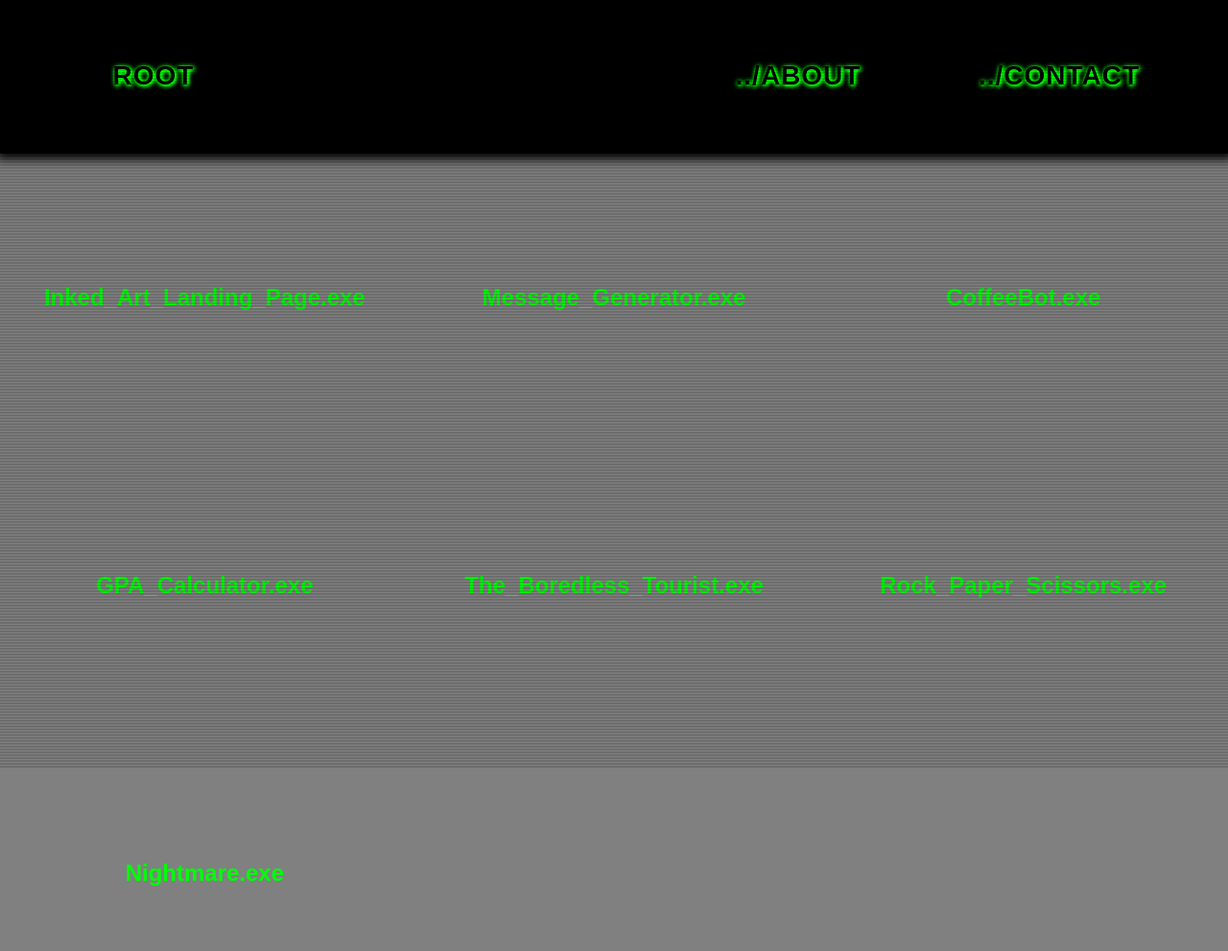
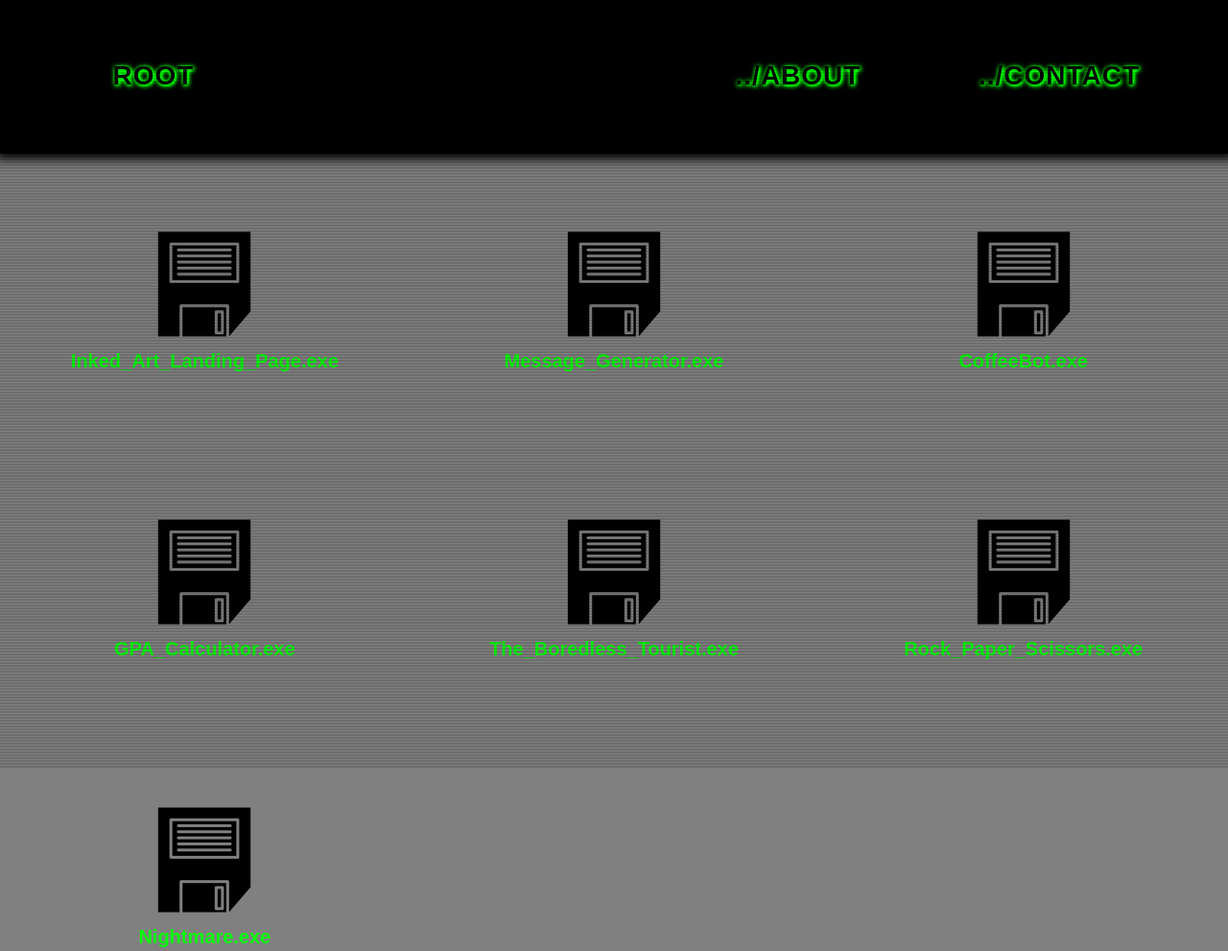
Before and after one commit to End-Us3r/End-Us3r.github.io, a plain HTML site: page projects-page.html in a window 1280 px wide. Shown: the top 991 px of the page at 96% size. Drawn offline with Linux system fonts and the light colour scheme; a web font is replaced by a local one.

Commit message:
Updated layout changes
Linked JS files, introduced PNG file( one icon), minor fixes

```diff
--- a/projects-page.css
+++ b/projects-page.css
@@ -50,7 +50,6 @@ body::after {
     transparent 1px,
     transparent 3px
   );
-
   pointer-events: none;
   z-index: 999;
 }
@@ -67,6 +66,28 @@ nav {
   text-shadow: green 0px 0px 4px;
   box-shadow: 1px 1px 10px 5px;
 
+}
+
+.card-container {
+  position: relative;
+}
+
+.card-container img {
+  z-index: 10;
+}
+
+.card-container img:hover {
+  cursor: pointer;
+  background-color: #00ff09;
+}
+
+.card-container h2 {
+  position: relative;
+  z-index: 0;
+}
+
+.card-container h2:hover {
+  pointer-events: none;
 }
 
 ul {
@@ -175,10 +196,11 @@ a {
   align-items: center;
   margin: 10rem 0 0 0;
   height: auto;
+  text-align: center;
 }
 
 h2 {
-  font-size: var(--font-size-two);
+  font-size: 1.25rem;
   font-family: doto, sans-serif;
   color: #00ff09;
   width: 100%;
@@ -345,12 +367,7 @@ footer p {
   .card-container {
     display: flex;
     flex-direction: column;
-    background-color: var(--background-light-grey);
-    font-size: 1.2rem;
-    border-radius: var(--border-radius-two);
-    box-shadow: 8px 8px 10px var(--fifth-color);
-    z-index: 2;
-    transition: box-shadow 0.3s ease, transform 0.3s ease;
+    font-size: 1rem;
     height: auto;
   }
 
@@ -412,13 +429,6 @@ footer p {
   .card-container {
     display: flex;
     flex-direction: column;
-    background-color: var(--background-light-grey);
-    font-size: 1.2rem;
-    border-radius: var(--border-radius-two);
-    box-shadow: 8px 8px 10px var(--fifth-color);
-    z-index: 2;
-    transition: box-shadow 0.3s ease, transform 0.3s ease;
-    height: auto;
   }
 
   h2 {
--- a/projects-page.html
+++ b/projects-page.html
@@ -67,49 +67,93 @@
       </nav>
     </header>
     <main>
+      <script>
+        document.addEventListener("DOMContentLoaded", function () {
+          const gridItems = document.querySelectorAll(".card-container");
 
-      <script>
-        document.addEventListener("DOMContentLoaded", function() {
-          const gridItems = document.querySelectorAll('.card-container');
-
-          gridItems.forEach(item => {
+          gridItems.forEach((item) => {
             if (Math.random() > 0.5) {
-              item.classList.add('glitch');
+              item.classList.add("glitch");
             }
           });
         });
       </script>
 
       <section class="grid">
-        <div
-          id="button_one"
-          class="card-container"
-          title="Inked Art Landing Page"
-        >
+        <div class="card-container" title="Inked Art Landing Page">
+          <div id="button_one">
+            <img
+              href="https://end-us3r.github.io/Inked-Art-Homepage-Project/"
+              src="../End-Us3r.github.io/diskette.png"
+              alt="Icon created by rizal2109 @ Flaticon"
+            />
+          </div>
           <h2>Inked_Art_Landing_Page.exe</h2>
         </div>
 
-        <div id="button_two" class="card-container">
+        <div  class="card-container">
+          <div id="button_two">
+            <img
+            href="#"
+            src="../End-Us3r.github.io/diskette.png"
+            alt="Icon created by rizal2109 @ Flaticon"
+            />
+          </div>
           <h2>Message_Generator.exe</h2>
         </div>
 
-        <div id="button_three" class="card-container">
-          <h2>CoffeeBot.exe</h2>
+        <div class="card-container">
+          <div id="button_three">
+          <img
+            href="#"
+            src="../End-Us3r.github.io/diskette.png"
+            alt="Icon created by rizal2109 @ Flaticon"
+          />
+        </div>
+        <h2>CoffeeBot.exe</h2>
         </div>
 
-        <div id="button_four" class="card-container">
+        <div class="card-container">
+          <div id="button_four">
+          <img
+            href="#"
+            src="../End-Us3r.github.io/diskette.png"
+            alt="Icon created by rizal2109 @ Flaticon"
+          />
+          </div>
           <h2>GPA_Calculator.exe</h2>
         </div>
 
-        <div id="button_five" class="card-container">
+        <div class="card-container">
+          <div id="button_five">
+          <img
+            href="#"
+            src="../End-Us3r.github.io/diskette.png"
+            alt="Icon created by rizal2109 @ Flaticon"
+          />
+          </div>
           <h2>The_Boredless_Tourist.exe</h2>
         </div>
 
-        <div id="button_six" class="card-container">
+        <div class="card-container">
+          <div id="button_six">
+          <img
+            href="#"
+            src="../End-Us3r.github.io/diskette.png"
+            alt="Icon created by rizal2109 @ Flaticon"
+            />
+          </div>
           <h2>Rock_Paper_Scissors.exe</h2>
         </div>
 
-        <div id="button_seven" class="card-container">
+        <div class="card-container">
+          <div id="button_seven">
+          <img
+            href="#"
+            src="../End-Us3r.github.io/diskette.png"
+            alt="Icon created by rizal2109 @ Flaticon"
+          />
+          </div>
           <h2>Nightmare.exe</h2>
         </div>
       </section>
@@ -123,12 +167,12 @@
             </a>
           </li>
           <li>
-            <a href="https://github.com/End-Us3r" target="_blank">
-              GitHub
-            </a>
+            <a href="https://github.com/End-Us3r" target="_blank"> GitHub </a>
           </li>
           <li>
-            <a href="https://github.com/End-Us3r" target="_blank"> Codecademy </a>
+            <a href="https://github.com/End-Us3r" target="_blank">
+              Codecademy
+            </a>
           </li>
           <li>
             <a href="https://github.com/End-Us3r" target="_blank"> GitHub </a>
@@ -137,6 +181,6 @@
       </div>
       <p>&copy;2024 James Atkins.</p>
     </footer>
-    <script src="./buttons.js"></script>
+    <script src="../End-Us3r.github.io/Redesign/buttons.js"></script>
   </body>
 </html>
```
Also changed, not shown: assets/components/code_block1.css (deleted), assets/components/code_block1.html (deleted), diskette.png (added).
